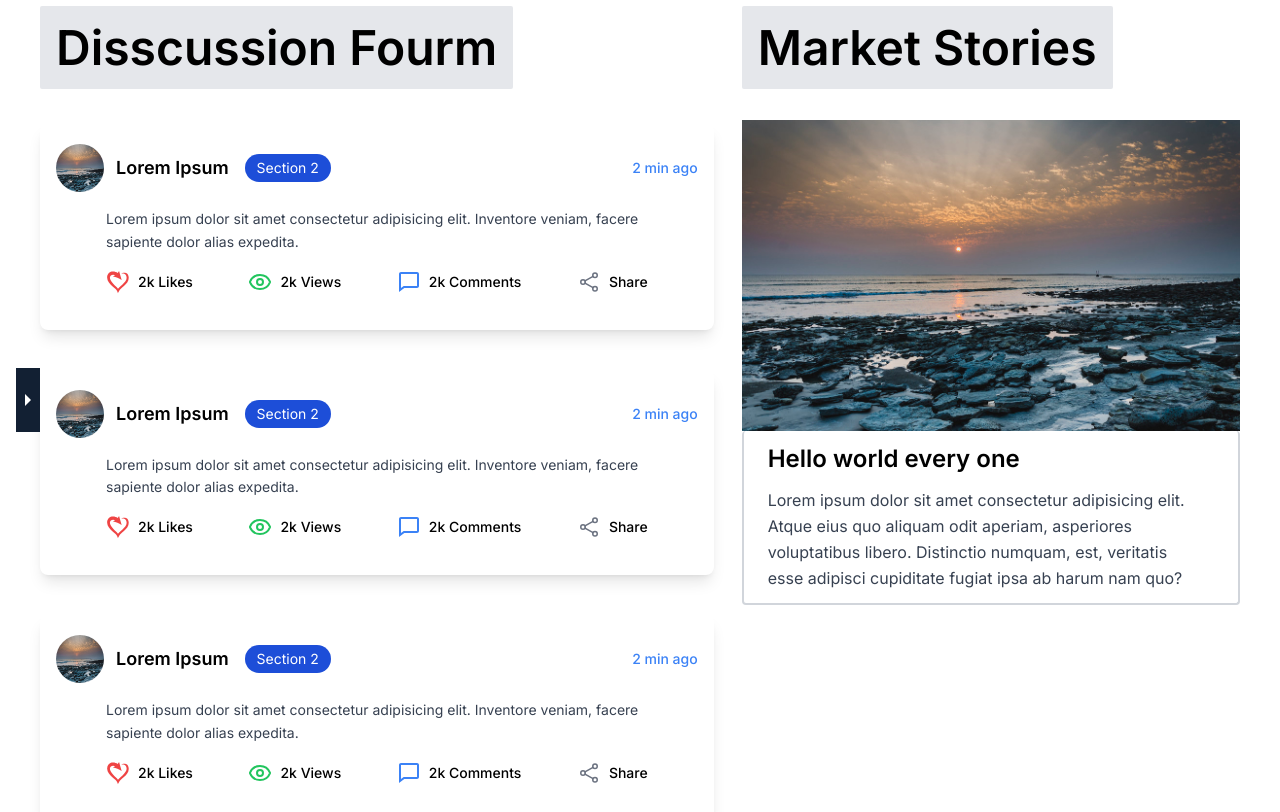
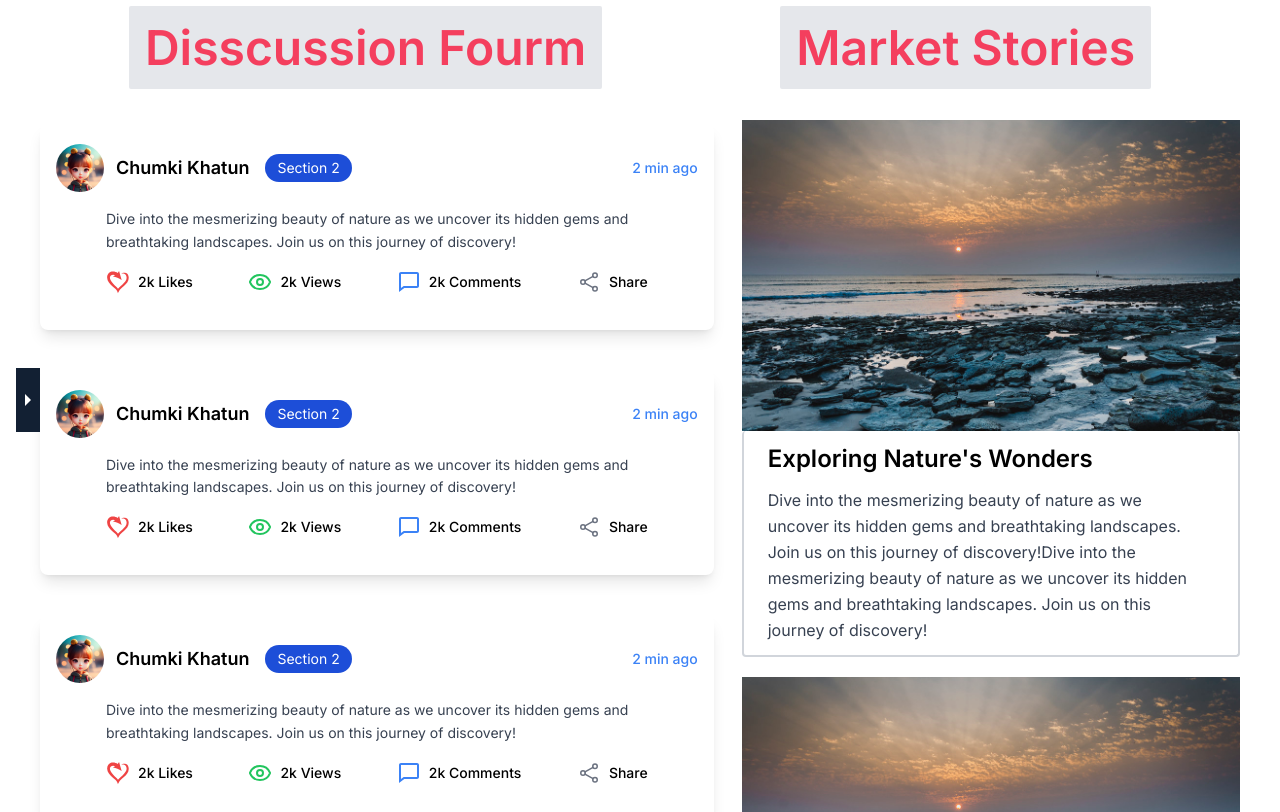
Before and after one commit to Chumki111/Nextjs-job-task, a Next.js app: page / in a window 1280 px wide. Shown: the top 812 px of the page. Built offline with nearby package versions, Linux system fonts and the light colour scheme.

Commit message:
remove lorem ispum

```diff
--- a/src/app/page.js
+++ b/src/app/page.js
@@ -5,18 +5,22 @@ import RightCard from "@/components/RightCard"
 
 
 const Home = async() => {
-  // const { data: allCategories } = await getAllNews();
-  // console.log(allCategories);
+
   return (
     <div>
+<div className="flex lg:justify-around">
 
+<div className="py-4">
+        <span className="text-xl bg-[#122033] lg:bg-gray-200 text-white lg:text-rose-500  lg:text-5xl font-semibold px-4 py-3 rounded-sm">Disscussion Fourm</span>
+      </div>
+      <div className="py-4">
+        <span className="text-xl bg-[#122033] lg:bg-gray-200 text-white lg:text-rose-500 lg:text-5xl font-semibold  px-4 py-3 rounded-sm">Market Stories</span>
+      </div>
+</div>
 
+      <div className="grid grid-cols-1 lg:grid-cols-7 gap-3 lg:gap-7">
+        <div className="col-span-4">
 
-      <div className="grid grid-cols-1 lg:grid-cols-7 gap-7">
-        <div className="col-span-4">
-        <div className="py-4">
-        <span className="text-3xl lg:text-5xl font-semibold bg-gray-200 px-4 py-3 rounded-sm">Disscussion Fourm</span>
-      </div>
          <div className="flex flex-col mt-4">
          <Card/>
           <Card/>
@@ -24,11 +28,11 @@ const Home = async() => {
           <Card/>
          </div>
           </div>
-        <div className="col-span-3">
-        <div className="py-4">
-        <span className="text-3xl lg:text-5xl font-semibold bg-gray-200 px-4 py-3 rounded-sm">Market Stories</span>
-      </div>
+        <div className="col-span-3 flex-1">
+
       <div className="mt-8">
+      <RightCard/>
+      <RightCard/>
       <RightCard/>
       </div>
         </div>
--- a/src/components/Card.jsx
+++ b/src/components/Card.jsx
@@ -1,46 +1,5 @@
-// import Image from "next/image"
-// import image from '@/assets/Martin.jpg'
-// import { GiSelfLove } from "react-icons/gi";
-// import { LuEye } from "react-icons/lu";
-// import { BiComment } from "react-icons/bi";
-// import { IoShareSocialOutline } from "react-icons/io5";
-// const Card = () => {
-//   return (
-//     <div className="bg-[#ffff] lg:px-4 py-5 my-5 rounded space-y-4 shadow-lg">
-//     <div className="flex justify-between items-center px-2">
-//     <div className="flex items-center gap-3">
-
-//   <Image src={image} width={50} height={50} alt="martin" className="size-[50px] rounded-full" />
-
-//       <h2>Lorem Ispim</h2>
-//       <span className="bg-blue-700 text-white px-3 lg:px-4 py-0 rounded-xl">Section 2</span>
-//     </div>
-//     <p className="text-blue-500 font-medium text-lg">2 min ago</p>
-//     </div>
-//     <div className="px-5 lg:px-16 space-y-4">
-//     <p className="text-justify">Lorem ipsum dolor sit, amet consectetur adipisicing elit. Inventore veniam, facere sapiente dolor alias expedita.</p>
-//     <div className="flex justify-between items-center">
-//     <div className="flex items-end gap-2">
-// <GiSelfLove size={24}/><span className="text-lg font-medium">2k</span>
-//     </div>
-//     <div className="flex items-end gap-2">
-// <LuEye size={24}/><span className="text-lg font-medium">2k</span>
-//     </div>
-//     <div className="flex items-end gap-2">
-// <BiComment size={24}/><span className="text-lg font-medium">2k Comments</span>
-//     </div>
-//     <div className="flex items-end gap-2">
-// <IoShareSocialOutline size={24}/><span className="text-lg font-medium">Share</span>
-//     </div>
-//     </div>
-//     </div>
-//   </div>
-//   )
-// }
-
-// export default Card
 import Image from "next/image";
-import image from '@/assets/Martin.jpg';
+import image from '@/assets/300.jpeg'
 import { GiSelfLove } from "react-icons/gi";
 import { LuEye } from "react-icons/lu";
 import { BiComment } from "react-icons/bi";
@@ -55,7 +14,7 @@ const Card = () => {
             <Image src={image} layout="fill" alt="Martin" />
           </div>
           <div className="flex gap-4">
-            <h2 className="text-lg font-semibold">Lorem Ipsum</h2>
+            <h2 className="text-lg font-semibold">Chumki Khatun</h2>
             <span className="bg-blue-700 text-white px-3 py-1 rounded-full text-sm">Section 2</span>
           </div>
         </div>
@@ -63,7 +22,7 @@ const Card = () => {
       </div>
       <div className="px-4 lg:px-[66px] py-4">
   <p className="text-sm text-gray-700 leading-relaxed">
-    Lorem ipsum dolor sit amet consectetur adipisicing elit. Inventore veniam, facere sapiente dolor alias expedita.
+  Dive into the mesmerizing beauty of nature as we uncover its hidden gems and breathtaking landscapes. Join us on this journey of discovery!
   </p>
   <div className="flex justify-between items-center mt-4">
     <div className="flex items-center gap-2">
--- a/src/components/RightCard.jsx
+++ b/src/components/RightCard.jsx
@@ -6,8 +6,8 @@ const RightCard = () => {
     <div className='my-5'>
         <Image src={image} alt='martin' className='object-cover'/>
         <div className='pl-6 pr-11 border-2 border-t-0 rounded border-gray-300'>
-        <h2 className='font-semibold text-2xl py-3'>Hello world every one</h2>
-        <p className='text-gray-700 leading-relaxed pb-3'>Lorem ipsum dolor sit amet consectetur adipisicing elit. Atque eius quo aliquam odit aperiam, asperiores voluptatibus libero. Distinctio numquam, est, veritatis esse adipisci cupiditate fugiat ipsa ab harum nam quo?</p>
+        <h2 className='font-semibold text-2xl py-3'>Exploring Nature's Wonders</h2>
+        <p className='text-gray-700 leading-relaxed pb-3'>Dive into the mesmerizing beauty of nature as we uncover its hidden gems and breathtaking landscapes. Join us on this journey of discovery!Dive into the mesmerizing beauty of nature as we uncover its hidden gems and breathtaking landscapes. Join us on this journey of discovery!</p>
         </div>
     </div>
   )
```
Also changed, not shown: src/assets/300.jpeg (added).
